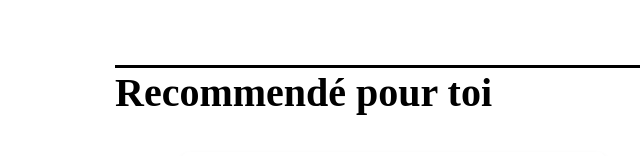
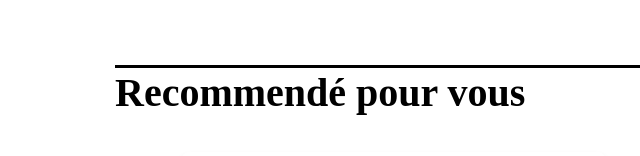
Before and after one commit to Little-Bosss/Santiag, a plain HTML site: page FR-Products-Man.html in a window 1280 px wide. Shown: the part 796-952 px from the top of the page, 13-653 px from the left. Drawn offline with Linux system fonts and the light colour scheme; some packages are replaced by stand-ins of ours; grey boxes are pictures that could not be loaded; a script that the page names is missing.

Commit message:
Update FR-Products-Man.html

```diff
--- a/FR-Products-Man.html
+++ b/FR-Products-Man.html
@@ -73,7 +73,7 @@
 
 <div id="RedirectRecommend"></div>
 <div id="LineContainer">
-    <p id="Line"><span id="RecommendedDIV" style="font-size: 40; font-weight: bolder;">Recommendé pour toi</span></p>
+    <p id="Line"><span id="RecommendedDIV" style="font-size: 40; font-weight: bolder;">Recommendé pour vous</span></p>
 </div>
 
 <div class="container" style="background-color: white; height: auto;">
```
